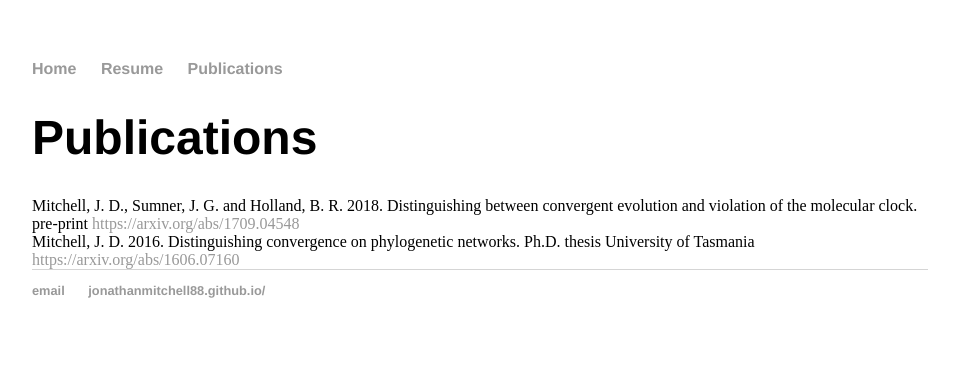
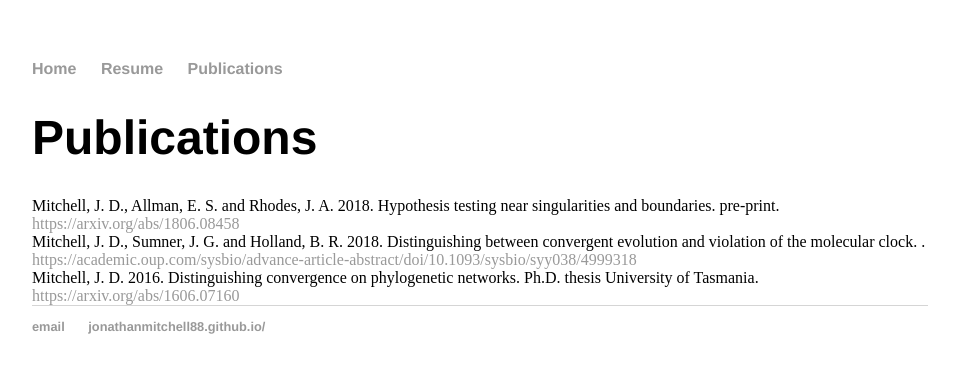
Before and after one commit to jonathanmitchell88/jonathanmitchell88.github.io, a Jekyll site: the page built from publications/index.html, in a window 1280 px wide. Shown: the top 373 px of the page, without its empty margins (160-1116 px from the left). Built offline with Jekyll 4.4.1, drawn with Linux system fonts in a browser that asks for light colours.

Commit message:
Update index.html

```diff
--- a/publications/index.html
+++ b/publications/index.html
@@ -5,7 +5,8 @@ title: Publications of Jonathan Mitchell
 
 	<div class="cv">
 					<h1>Publications</h1>
-					Mitchell, J. D., Sumner, J. G. and Holland, B. R. 2018. Distinguishing between convergent evolution and violation of the molecular clock. pre-print <a href="https://arxiv.org/abs/1709.04548">https://arxiv.org/abs/1709.04548</a><br>
-					Mitchell, J. D. 2016. Distinguishing convergence on phylogenetic networks. Ph.D. thesis University of Tasmania <a href="https://arxiv.org/abs/1606.07160">https://arxiv.org/abs/1606.07160</a>
+					Mitchell, J. D., Allman, E. S. and Rhodes, J. A. 2018. Hypothesis testing near singularities and boundaries. pre-print. <a href="https://arxiv.org/abs/1806.08458">https://arxiv.org/abs/1806.08458</a><br>
+					Mitchell, J. D., Sumner, J. G. and Holland, B. R. 2018. Distinguishing between convergent evolution and violation of the molecular clock. <emSystematic Biology>. <a href="https://academic.oup.com/sysbio/advance-article-abstract/doi/10.1093/sysbio/syy038/4999318">https://academic.oup.com/sysbio/advance-article-abstract/doi/10.1093/sysbio/syy038/4999318</a><br>
+					Mitchell, J. D. 2016. Distinguishing convergence on phylogenetic networks. Ph.D. thesis University of Tasmania. <a href="https://arxiv.org/abs/1606.07160">https://arxiv.org/abs/1606.07160</a>
 					</address>
 	</div>
```
